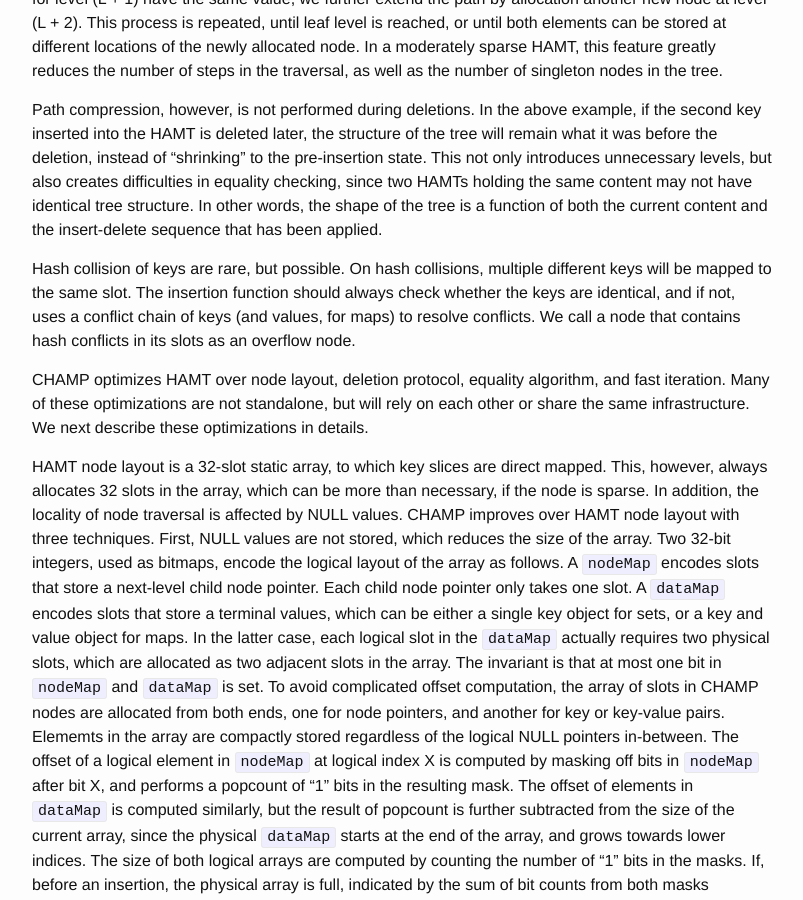
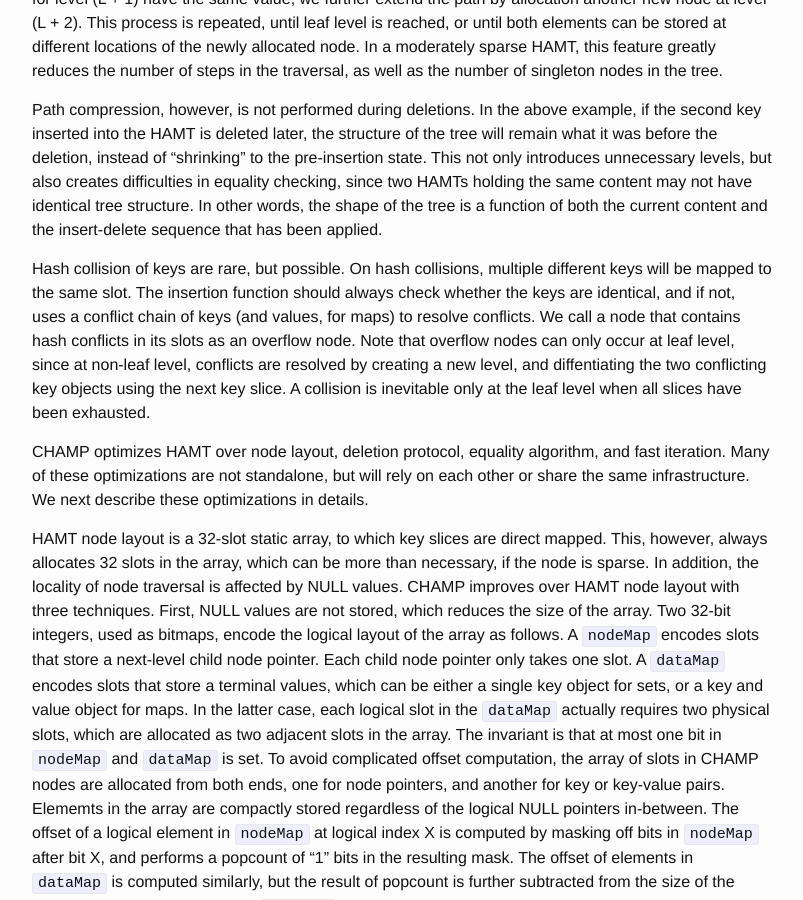
Before and after one commit to wangziqi2013/wangziqi2013.github.io, a Jekyll site: the page built from _posts/2020-08-08-CHAMP.markdown, in a window 1280 px wide and 900 px high, scrolled down 1776 px. Shown: the whole window, without its empty margins (238-1041 px from the left). Built offline with Jekyll 4.4.1, drawn with Linux system fonts in a browser that asks for light colours; some of the changed text lies outside the part shown.

Commit message:
Adding leaf level

```diff
--- a/_posts/2020-08-08-CHAMP.markdown
+++ b/_posts/2020-08-08-CHAMP.markdown
@@ -81,6 +81,9 @@ Hash collision of keys are rare, but possible. On hash collisions, multiple diff
 slot. The insertion function should always check whether the keys are identical, and if not, uses a conflict chain
 of keys (and values, for maps) to resolve conflicts. We call a node that contains hash conflicts in its slots as an
 overflow node.
+Note that overflow nodes can only occur at leaf level, since at non-leaf level, conflicts are resolved by creating
+a new level, and diffentiating the two conflicting key objects using the next key slice. A collision is inevitable
+only at the leaf level when all slices have been exhausted.
 
 CHAMP optimizes HAMT over node layout, deletion protocol, equality algorithm, and fast iteration. Many of these optimizations
 are not standalone, but will rely on each other or share the same infrastructure. We next describe these optimizations
@@ -140,4 +143,8 @@ In all other cases, the current node simply updates the child node pointer that
 value, if the value is different from the current one, and returns `true` and itself to the upper level.
 
 The deletion protocol creates a canonical form of CHAMP: No matter how elements are inserted and deleted, as long as
-the final contents of the tree are identical, the shape of trees must also be identical.
+the final contents of the tree are identical, the shape of trees must also be identical. This enables structure-based
+equality equality checking, which is different from content-based ones where one tree is iterated while the other is
+checked against the key.
+The paper proposes a hash based equality checking algorithm, which we describe as follows.
+First, the entire tree maintains a hash value
```
